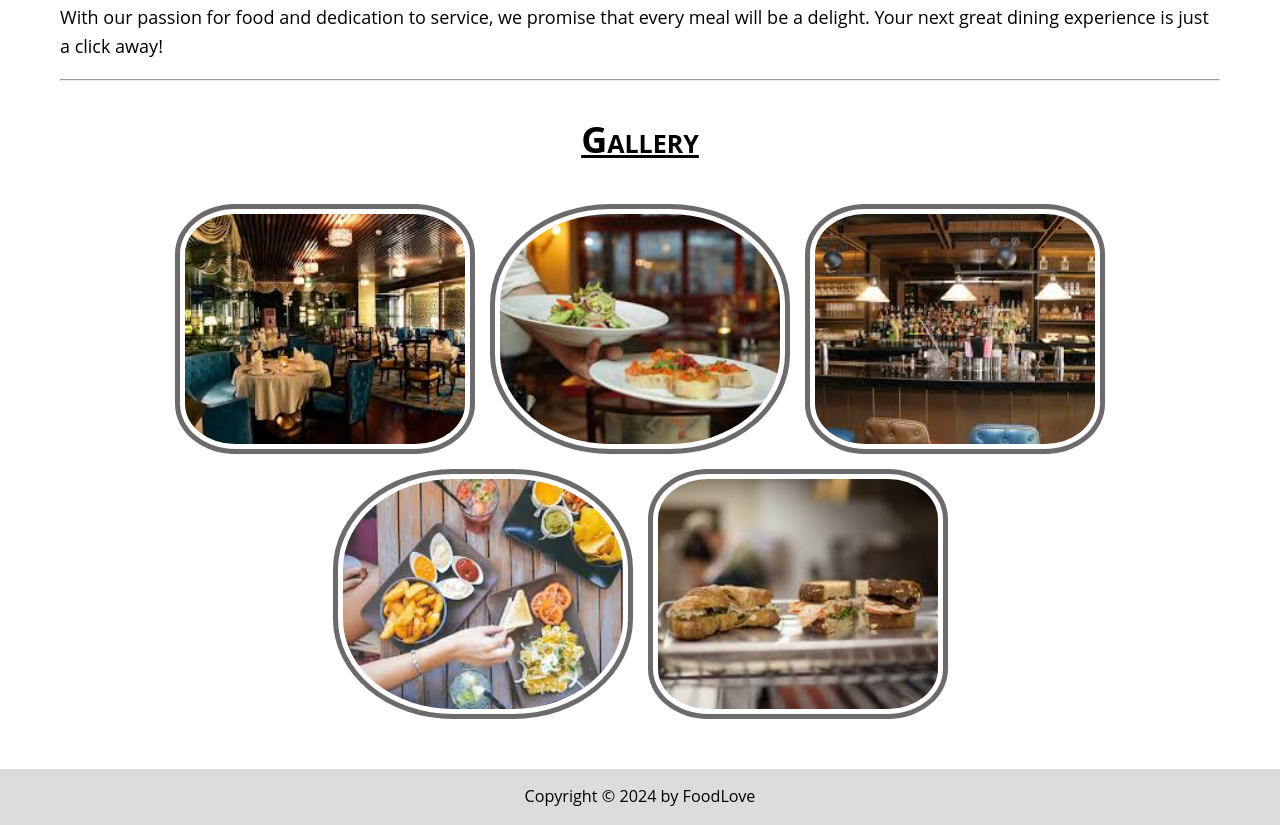
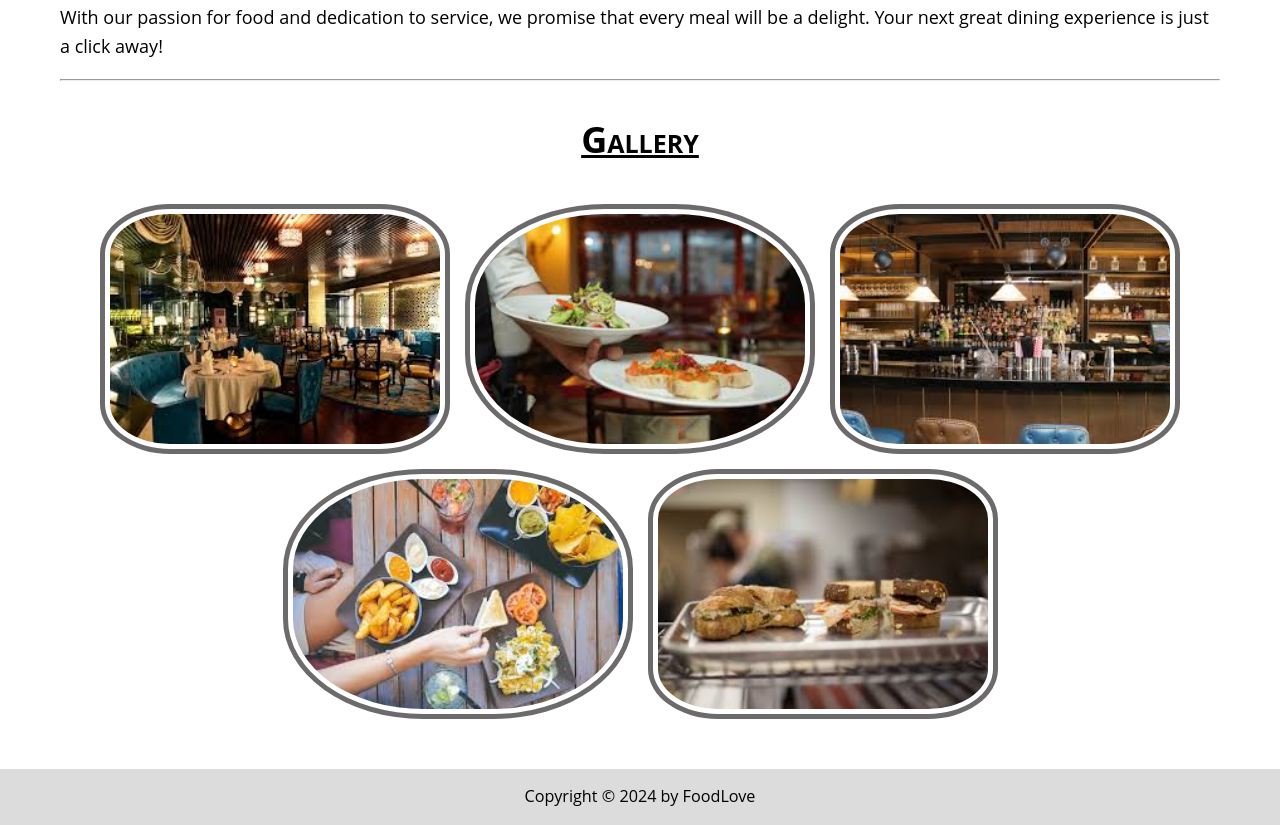
Before and after one commit to BhoomikaGupta13/FoodLove, a plain HTML site: page index.html in a window 1280 px wide. Shown: the part 1017-1842 px from the top of the page. Drawn offline with Linux system fonts and the light colour scheme.

Commit message:
Responsive design added

```diff
--- a/style.css
+++ b/style.css
@@ -354,7 +354,7 @@ footer p {
 
     #gallery img {
         flex-basis: 300px; /* Base size for larger desktop gallery images */
-        max-width: 300px; /* Adjusted max-width for larger desktops */
+        max-width: 350px; /* Adjusted max-width for larger desktops */
         height: 250px; /* Fixed height for consistency */
     }
 }
```
